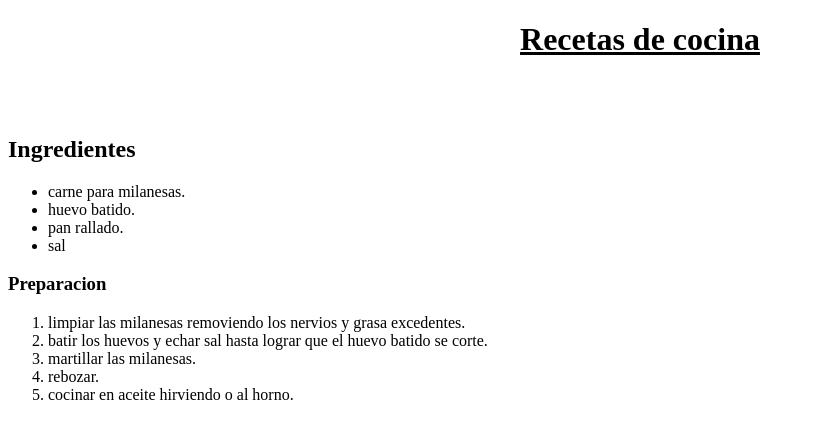
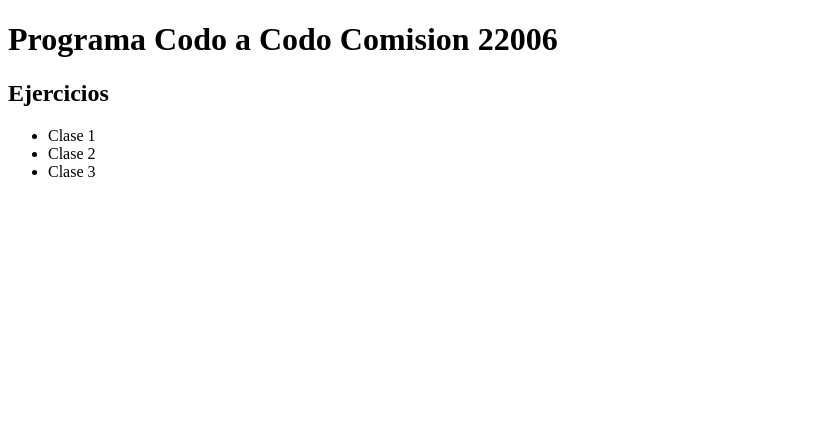
Before and after one commit to kaohhs/codoacodo, a plain HTML site: page index.html in a window 1280 px wide. Shown: the whole page, without its empty margins (0-815 px from the left). Drawn offline with Linux system fonts and the light colour scheme.

Commit message:
se da sentido al main de forma tal que se acceda a los ejercicios de las clases mediante el index

```diff
--- a/index.html
+++ b/index.html
@@ -7,24 +7,16 @@
     <title>Ejercicio 01</title>
 </head>
 <body>
-    <h1><b><u> <center> Recetas de cocina</center></b></u></h1>
-    <br>
-    <br>
-    <h2>Ingredientes</h2>
-    <ul>
-        <li>carne para milanesas.</li>
-        <li>huevo batido.</li>
-        <li>pan rallado.</li>
-        <li>sal</li>
-    </ul>
-    <h3>Preparacion</h2>
-        <ol><li>limpiar las milanesas removiendo los nervios y grasa excedentes.</li>
-            <li>batir los huevos y echar sal hasta lograr que el huevo batido se corte.</li>
-            <li>martillar las milanesas.</li>
-            <li>rebozar.</li>
-            <li>cocinar en aceite hirviendo o al horno.</li>
+<h1>Programa Codo a Codo Comision 22006</h1>
+
+<h2>Ejercicios</h2>
+<ul>
+    <li>Clase 1</li>
+    <li>Clase 2</li>
+    <li>Clase 3</li>
+</ul>
 
 
-        </ol>
-    </body>
+
+</body>
 </html>
```
